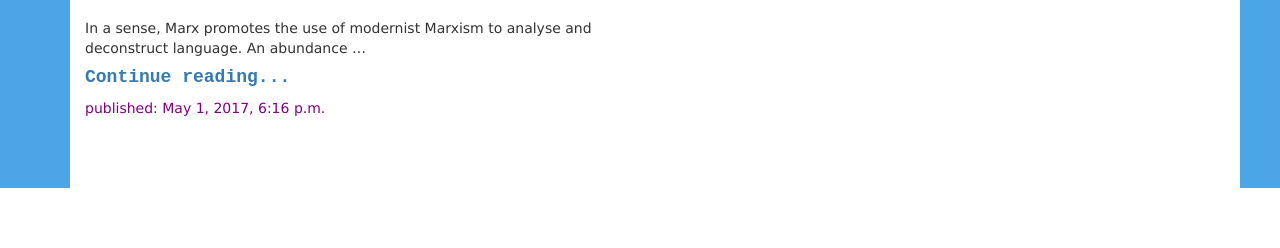
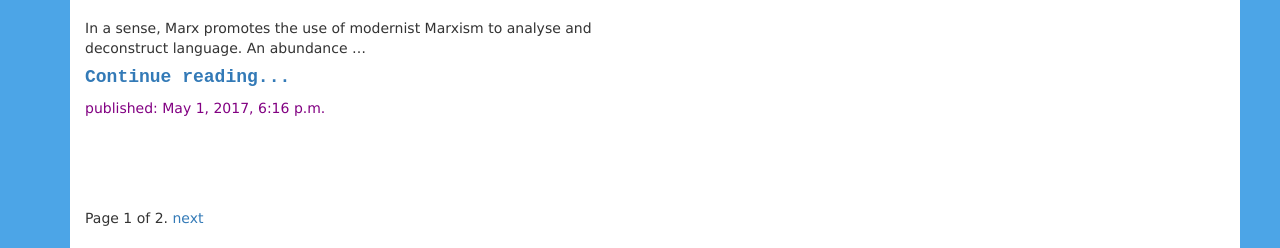
Before and after one commit to EntropyScourge/ESblog, a Django app: page /blog/ in a window 1280 px wide. Shown: the part 4387-4635 px from the top of the page. Before the commit the page ends 4575 px from the top, so only its background shows below. Run offline with Django 3.2, Linux system fonts and the light colour scheme; data comes from the database, SQL or seed files in the repository; some libraries are stand-ins or nearby versions.

Commit message:
Add files via upload

```diff
--- a/blog/templates/blog/frontpage.html
+++ b/blog/templates/blog/frontpage.html
@@ -3,13 +3,28 @@
 {% block content %}
     {% for Entry in entries %}
         <div class="entry">
-            <h2><a href="{% url 'entry_detail' pk=Entry.pk %}">{{Entry.title}}</a></h2>
+            <h2><a href="{% url 'entry_detail' year=Entry.pub_date.year|stringformat:".04d" month=Entry.pub_date.month|stringformat:"02d" day=Entry.pub_date.day|stringformat:"02d" pk=Entry.pk %}">{{Entry.title}}</a></h2>
             <p>By {{Entry.author.username}}</p>
             <p>{{Entry.entry_body|safe|linebreaksbr|truncatewords:"200"}}</p>
-            <h4><a href="{% url 'entry_detail' pk=Entry.pk %}">Continue reading...</a></h4>
+            <h4><a href="{% url 'entry_detail' year=Entry.pub_date.year|stringformat:".04d" month=Entry.pub_date.month|stringformat:"02d" day=Entry.pub_date.day|stringformat:"02d" pk=Entry.pk %}">Continue reading...</a></h4>
             <div class="date">
                 <p>published: {{Entry.pub_date}}</p>
             </div>
         </div>
     {% endfor %}
+    <div class="pagination">
+    <span class="step-links">
+        {% if entries.has_previous %}
+            <a href="?page={{ entries.previous_page_number }}">previous</a>
+        {% endif %}
+
+        <span class="current">
+            Page {{ entries.number }} of {{ entries.paginator.num_pages }}.
+        </span>
+
+        {% if entries.has_next %}
+            <a href="?page={{ entries.next_page_number }}">next</a>
+        {% endif %}
+    </span>
+</div>
 {% endblock %}
```
